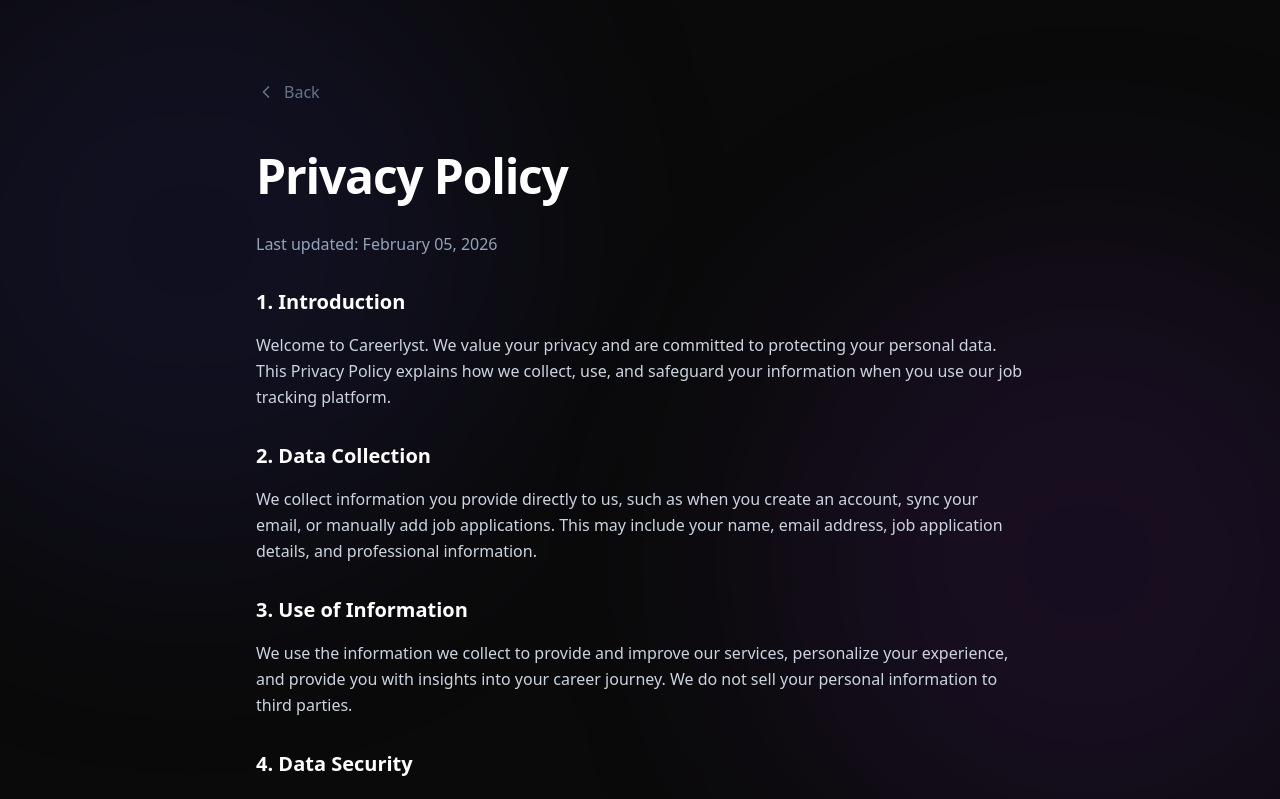
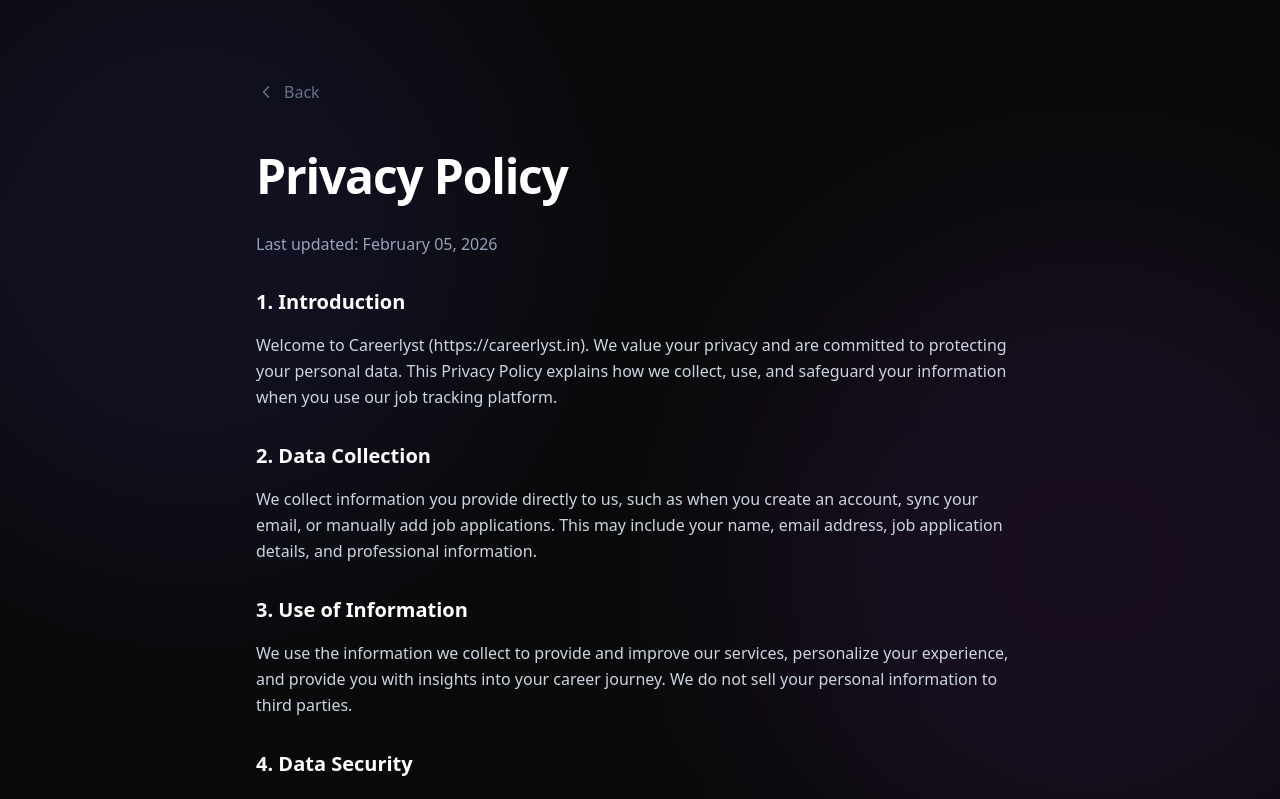
Before and after one commit to MRJAINPRAKHAR/careerlyst, a React (Vite) app in the folder frontend/: page /privacy in a window 1280 px wide. Shown: the top 799 px of the page. Built offline with nearby package versions, Linux system fonts and the light colour scheme; no server answers.

Commit message:
Compliance: Use crawlable links for Google Verification

```diff
--- a/frontend/src/pages/Landing.jsx
+++ b/frontend/src/pages/Landing.jsx
@@ -1,4 +1,4 @@
-import { useNavigate } from "react-router-dom";
+import { useNavigate, Link } from "react-router-dom";
 import { useState } from "react";
 import InteractiveRobotSpline from "../components/InteractiveRobotSpline";
 import CursorGlow from "../components/CursorGlow";
@@ -428,8 +428,8 @@ export default function Landing() {
           <div className="mt-10 border-t border-white/5 pt-6 flex flex-col md:flex-row justify-between items-center gap-4 text-xs text-slate-600">
             <p>&copy; {new Date().getFullYear()} Prakhar Jain. All rights reserved.</p>
             <div className="flex items-center gap-6">
-              <button onClick={() => navigate("/privacy")} className="hover:text-white transition-colors">Privacy Policy</button>
-              <button onClick={() => navigate("/terms")} className="hover:text-white transition-colors">Terms of Service</button>
+              <Link to="/privacy" className="hover:text-white transition-colors">Privacy Policy</Link>
+              <Link to="/terms" className="hover:text-white transition-colors">Terms of Service</Link>
             </div>
           </div>
         </div>
--- a/frontend/src/pages/Privacy.jsx
+++ b/frontend/src/pages/Privacy.jsx
@@ -34,7 +34,7 @@ export default function Privacy() {
                         <div>
                             <h2 className="text-xl font-bold text-white mb-4">1. Introduction</h2>
                             <p className="leading-relaxed">
-                                Welcome to Careerlyst. We value your privacy and are committed to protecting your personal data. This Privacy Policy explains how we collect, use, and safeguard your information when you use our job tracking platform.
+                                Welcome to Careerlyst (https://careerlyst.in). We value your privacy and are committed to protecting your personal data. This Privacy Policy explains how we collect, use, and safeguard your information when you use our job tracking platform.
                             </p>
                         </div>
 
```
